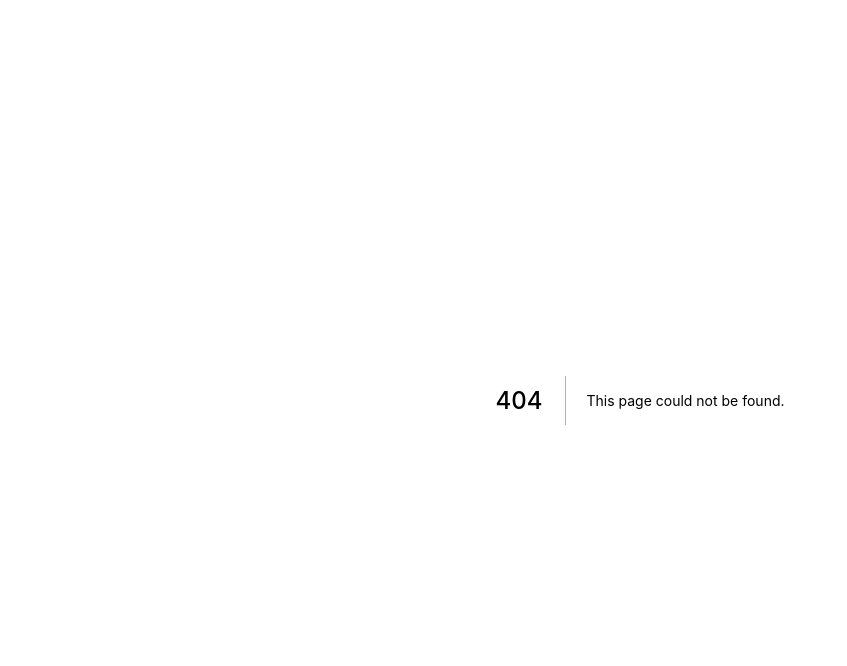
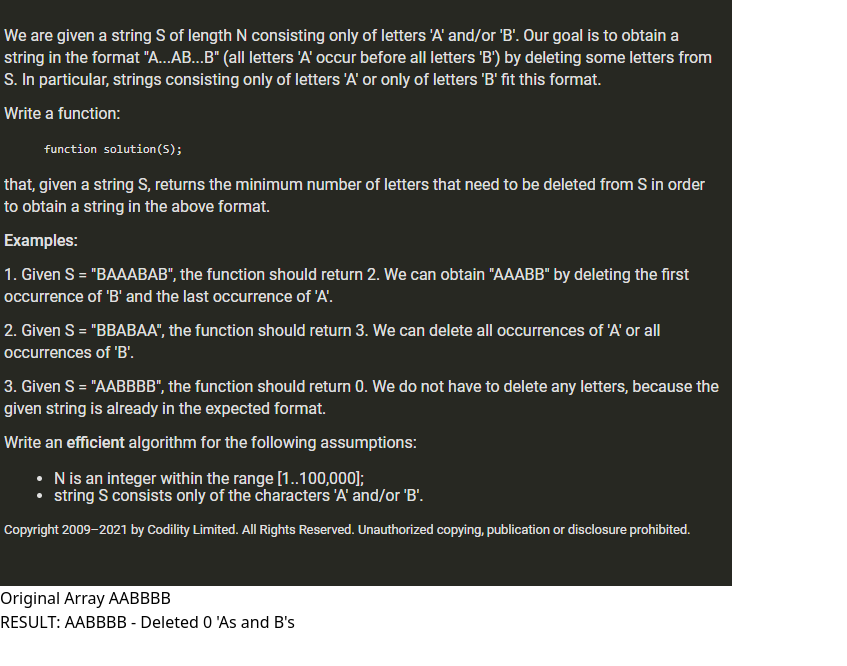
Before and after one commit to webdevNYC/AF-Resume, a Next.js app: page /challenges/ab-string in a window 1280 px wide. Before the commit this address had no page. Shown: the top 666 px of the page, without its empty margins (0-847 px from the left). Built offline with nearby package versions, Linux system fonts and the light colour scheme.

Commit message:
AB-String - using match - reduce

```diff
--- /dev/null
+++ b/src/pages/challenges/ab-string.js
@@ -0,0 +1,82 @@
+
+import { useRouter } from 'next/router';
+
+/*
+The string.match() is an inbuilt function in JavaScript used to search a string
+for a match against any regular expression.
+If the match is found, then this will return the match as an array.
+https://developer.mozilla.org/en-US/docs/Web/JavaScript/Guide/Regular_Expressions
+https://developer.mozilla.org/en-US/docs/Web/JavaScript/Guide/Regular_Expressions/Cheatsheet
+*/
+
+const countOccurrences = (arr, val) => arr.reduce((a, v) => (v === val ? a + 1 : a), 0);
+
+function isItOnlyAB(str) {
+  const verifyMatch = str.match(/[c-z]/gi);
+  return verifyMatch ? false : true;
+}
+function checkStringABOrder(array) {
+
+  const arrayLength = array.length;
+  let isSectionB = false;
+  let resultArrayA = [];
+  let resultArrayB = [];
+
+  const result = array.reduce((previousValue, currentValue, currentIndex, array) => {
+    const tAheadA = countOccurrences(array.slice(currentIndex), 'A');
+    const tAheadB = countOccurrences(array.slice(currentIndex), 'B');
+    const nextElement = array[currentIndex + 1];
+
+    //If its A element and Section B didn't start yet
+    if (currentValue === 'A' && !isSectionB) {
+      resultArrayA.push(currentValue)
+      console.log('its A')
+    }
+    //IF it's B check if sum of A elem ahead < B elem ahead  if Has more B's than A's, filter all the B's
+    // Also checks if B is not in between ABA (previous its an A and next is another A and B)
+    // To Filter need first to splice the Array to get ONLY the remaining part of the array
+    // Return the second part of the array only B's
+    else if (currentValue === 'B' && tAheadA < tAheadB && nextElement !== 'A') {
+      isSectionB = true;
+      resultArrayB = array.splice(currentIndex).filter(value => value !== 'A');
+    }
+    return resultArrayA.concat(resultArrayB)
+  }, [])
+
+  const numberDeleted = arrayLength - result.length
+
+  return { array: result, deleted: numberDeleted };
+}
+
+export default function stringABOrder() {
+  const router = useRouter();
+  //const str = 'ABA'
+  //const str = 'AAABAAABBBBAB' //AAAAAA(6) BBBBB(5) - AAAAAABBBBB - 2
+  //const str = 'BAAABAB' // AAAAB
+  //const str = 'BBABAA'
+  const str = 'AABBBB'
+
+  const arrayAB = isItOnlyAB(str) ? [...str] : null
+  let result;
+
+  if (arrayAB) {
+    result = checkStringABOrder(arrayAB);
+  } else {
+    return <div>String is Not Only A's and B's</div>
+  }
+
+  return (
+    <>
+      <div>
+        <img
+          src={`${router.basePath}/assets/images/ab_string.png`}
+          alt="AB String"
+        />
+        Original Array {str}
+      </div>
+      <div>
+        RESULT: {result.array} - Deleted {result.deleted} 'As and B's
+      </div>
+    </>
+  )
+}
```
Also changed, not shown: public/assets/images/ab_string.png (added).
